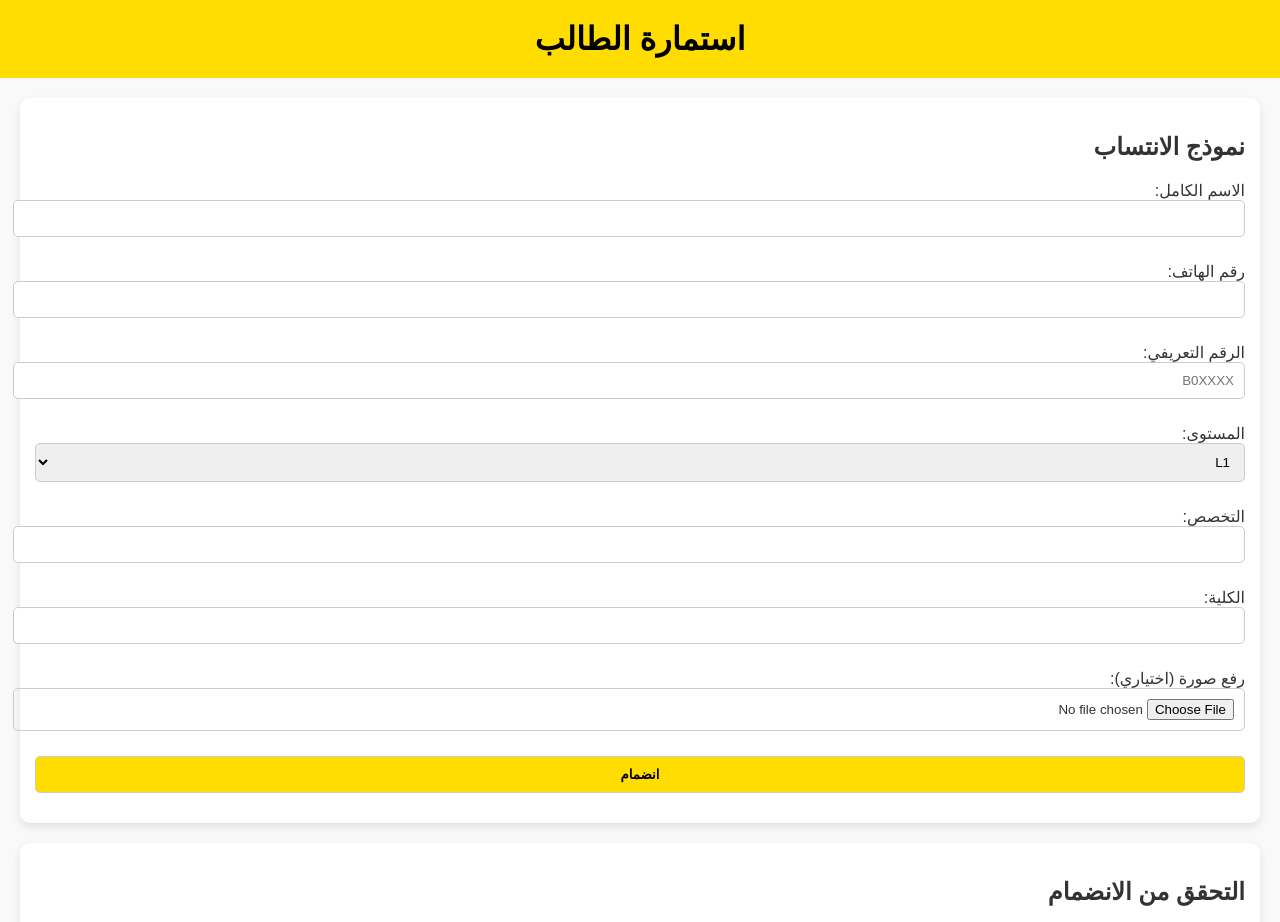
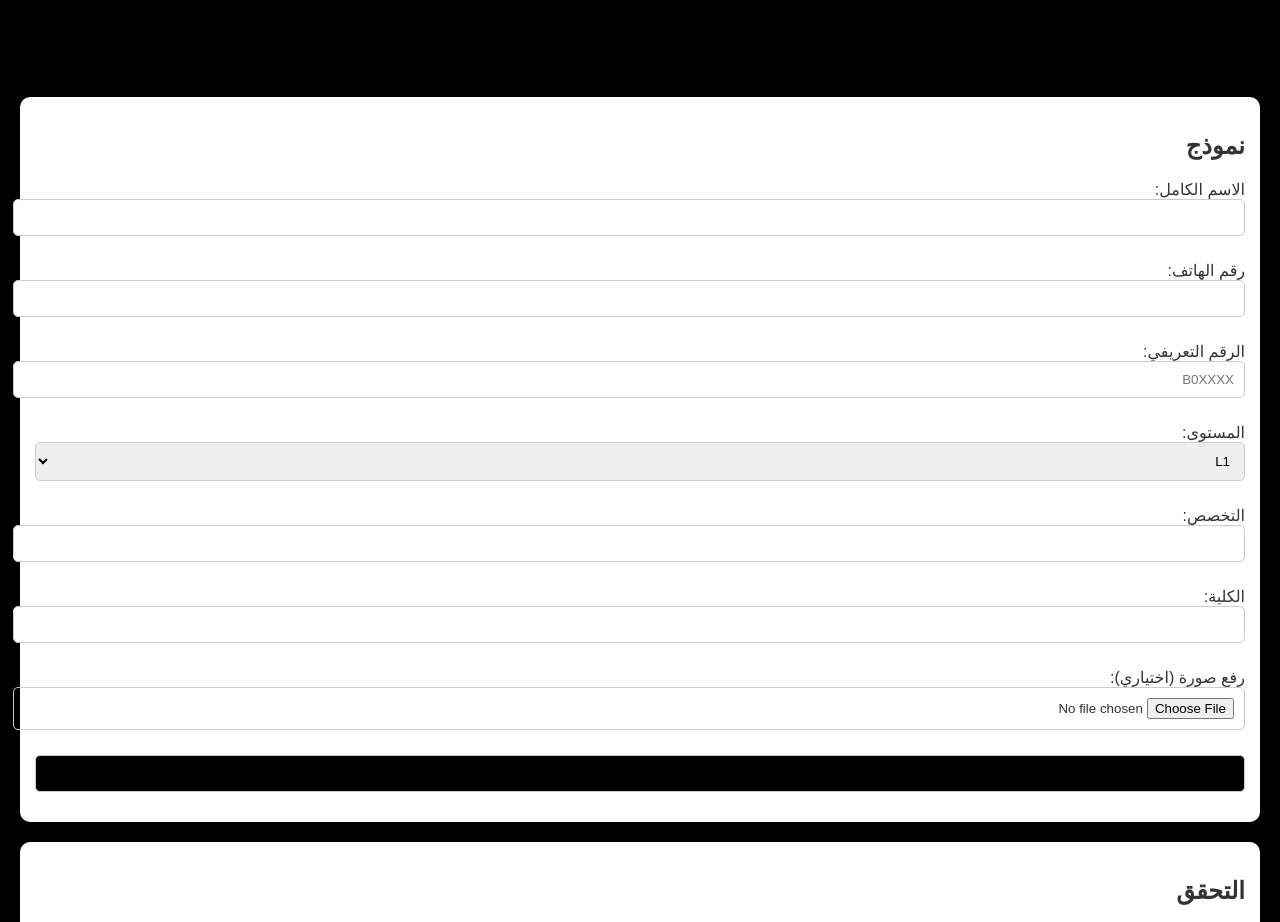
Before and after one commit to msyxxxx/appel, a plain HTML site: page index.html in a window 1280 px wide. Shown: the top 922 px of the page. Drawn offline with Linux system fonts and the light colour scheme.

Commit message:
Update index.html

```diff
--- a/index.html
+++ b/index.html
@@ -9,12 +9,12 @@
             font-family: Arial, sans-serif;
             margin: 0;
             padding: 0;
-            background-color: #f9f9f9;
+            background-color: #000;
             color: #333;
         }
 
         header {
-            background-color: #ffdd00;
+            background-color: #000;
             color: #000;
             text-align: center;
             padding: 20px;
@@ -50,7 +50,7 @@
         }
 
         button {
-            background-color: #ffdd00;
+            background-color: #000;
             color: #000;
             font-weight: bold;
             cursor: pointer;
@@ -88,12 +88,12 @@
 </head>
 <body>
     <header>
-        <h1>استمارة الطالب</h1>
+        <h1> Formulaire</h1>
     </header>
     <main>
         <!-- Membership Form -->
         <section id="membership-form">
-            <h2>نموذج الانتساب</h2>
+            <h2>نموذج </h2>
             <form id="form">
                 <label>الاسم الكامل:
                     <input type="text" id="fullName" required>
@@ -126,7 +126,7 @@
 
         <!-- Membership Verification -->
         <section id="membership-status">
-            <h2>التحقق من الانضمام</h2>
+            <h2>التحقق  </h2>
             <form id="checkForm">
                 <label>   ادخل الرقم التعريفي (B03xxx)للتحقق من انضمامك :
                     <input type="text" id="checkId" required>
```
